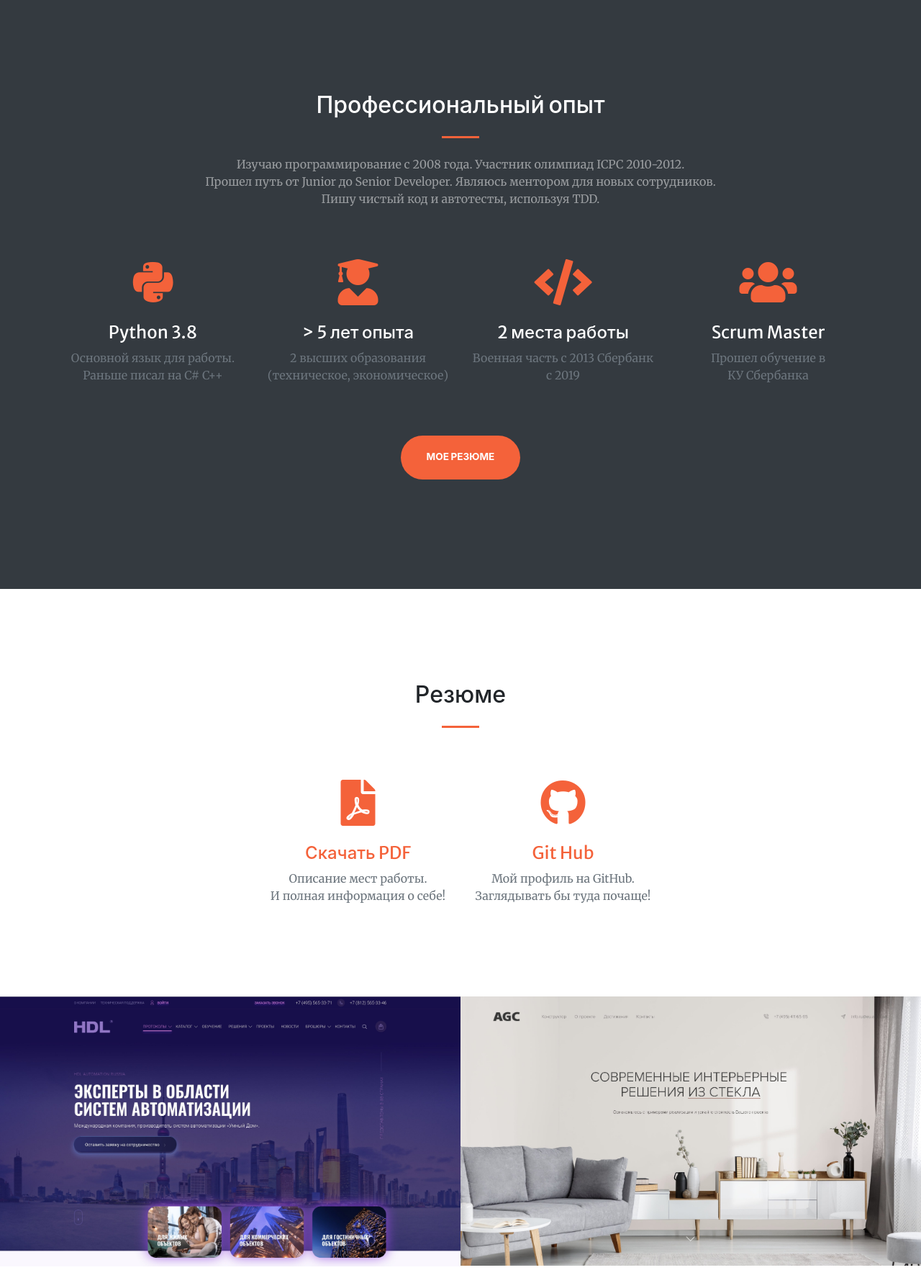
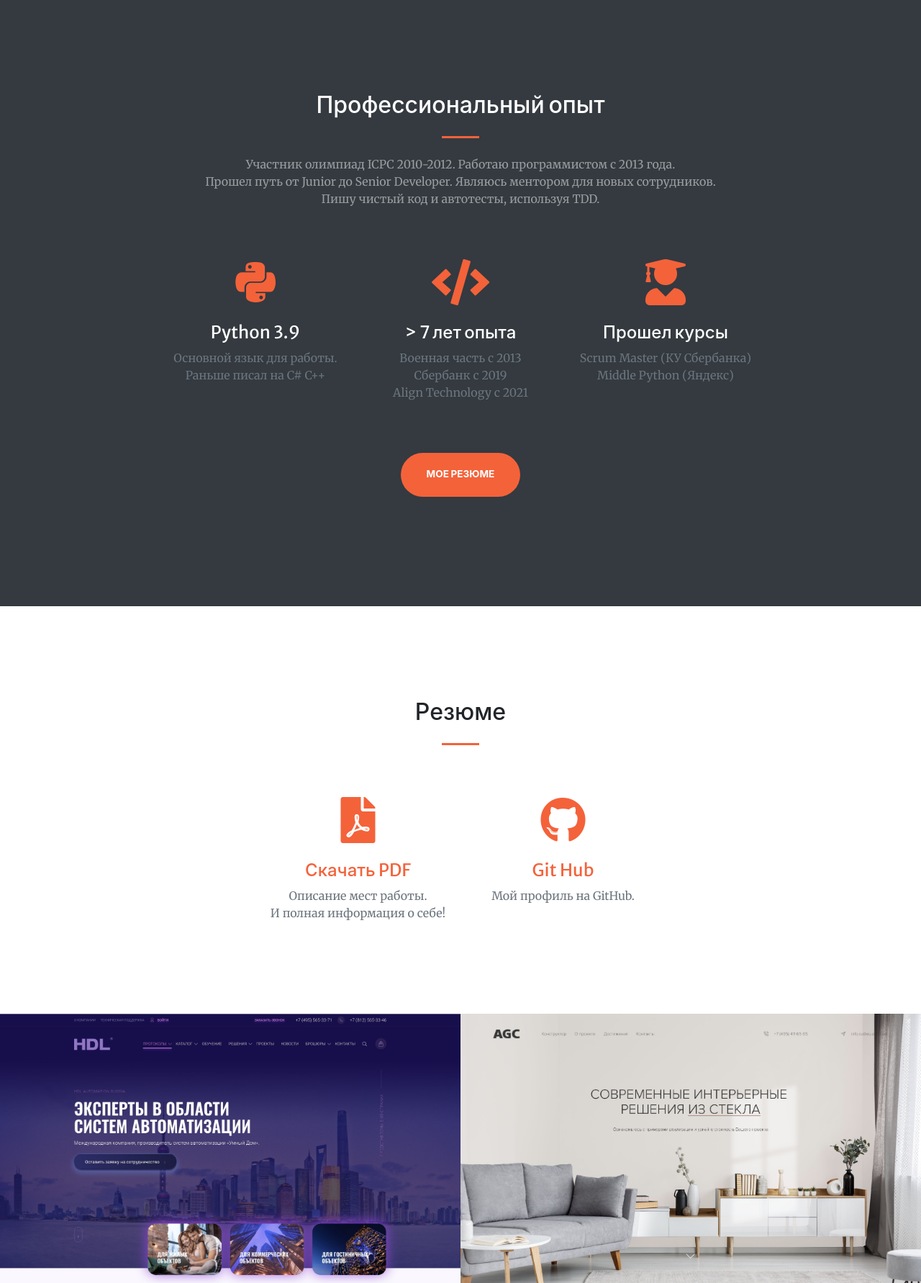
Before and after one commit to mas-aleksey/portfolio-site, a Flask app: page / in a window 1280 px wide. Shown: the part 801-2583 px from the top of the page at 72% size. Run offline with Flask 2, Linux system fonts and the light colour scheme; data that the repository does not hold is empty; some libraries are stand-ins or nearby versions.

Commit message:
Some info updates

```diff
--- a/templates/index.html
+++ b/templates/index.html
@@ -79,38 +79,37 @@
         <div class="col-lg-10 text-center">
           <h2 class="text-white mt-0">Профессиональный опыт</h2>
           <hr class="divider my-4">
-          <p class="text-white-50 mb-4">Изучаю программирование с 2008 года. Участник олимпиад ICPC 2010-2012.<br>Прошел путь от Junior до Senior Developer.
-          Являюсь ментором для новых сотрудников.<br>Пишу чистый код и автотесты, используя TDD. </p>
+          <p class="text-white-50 mb-4">Участник олимпиад ICPC 2010-2012. Работаю программистом с 2013 года. <br>Прошел путь от Junior до Senior Developer. Являюсь ментором для новых сотрудников.<br>Пишу чистый код и автотесты, используя TDD. </p>
         </div>
         <div class="row w-100 justify-content-center mb-5">
           <div class="col-lg-3 col-md-6 text-center">
             <div class="mt-5">
               <i class="fab fa-4x fa-python text-primary mb-4"></i>
-              <h3 class="h4 mb-2">Python 3.8</h3>
+              <h3 class="h4 mb-2">Python 3.9</h3>
               <p class="text-muted mb-0">Основной язык для работы. Раньше писал на C# C++</p>
             </div>
           </div>
           <div class="col-lg-3 col-md-6 text-center">
             <div class="mt-5">
-              <i class="fas fa-4x fa-user-graduate text-primary mb-4"></i>
-              <h3 class="h4 mb-2">> 5 лет опыта</h3>
-              <p class="text-muted mb-0">2 высших образования (техническое, экономическое)</p>
+              <i class="fas fa-4x fa-code text-primary mb-4"></i>
+              <h3 class="h4 mb-2">> 7 лет опыта</h3>
+              <p class="text-muted mb-0">Военная часть с 2013<br>Сбербанк с 2019<br>Align Technology c 2021</p>
             </div>
           </div>
           <div class="col-lg-3 col-md-6 text-center">
             <div class="mt-5">
-              <i class="fas fa-4x fa-code text-primary mb-4"></i>
-              <h3 class="h4 mb-2">2 места работы</h3>
-              <p class="text-muted mb-0">Военная часть с 2013 Сбербанк с 2019</p>
+              <i class="fas fa-4x fa-user-graduate text-primary mb-4"></i>
+              <h3 class="h4 mb-2">Прошел курсы </h3>
+              <p class="text-muted mb-0">Scrum Master (КУ Сбербанка) Middle Python (Яндекс)</p>
             </div>
           </div>
-          <div class="col-lg-3 col-md-6 text-center">
+          <!--<div class="col-lg-3 col-md-6 text-center">
             <div class="mt-5">
               <i class="fas fa-4x fa-users text-primary mb-4"></i>
               <h3 class="h4 mb-2">Scrum Master</h3>
               <p class="text-muted mb-0">Прошел обучение в КУ Сбербанка</p>
             </div>
-          </div>
+          </div>-->
         </div>
         <div class="row flex-column"><a class="btn btn-primary btn-xl js-scroll-trigger my-4" href="#services">Мое резюме</a></div>
       </div>
@@ -138,7 +137,7 @@
               <i class="fab fa-4x fa-github text-primary mb-4"></i>
               <h3 class="h4 mb-2">Git Hub</h3>
             </a>
-            <p class="text-muted mb-0">Мой профиль на GitHub. Заглядывать бы туда почаще!</p>
+            <p class="text-muted mb-0">Мой профиль на GitHub.</p>
           </div>
         </div>
       </div>
```
